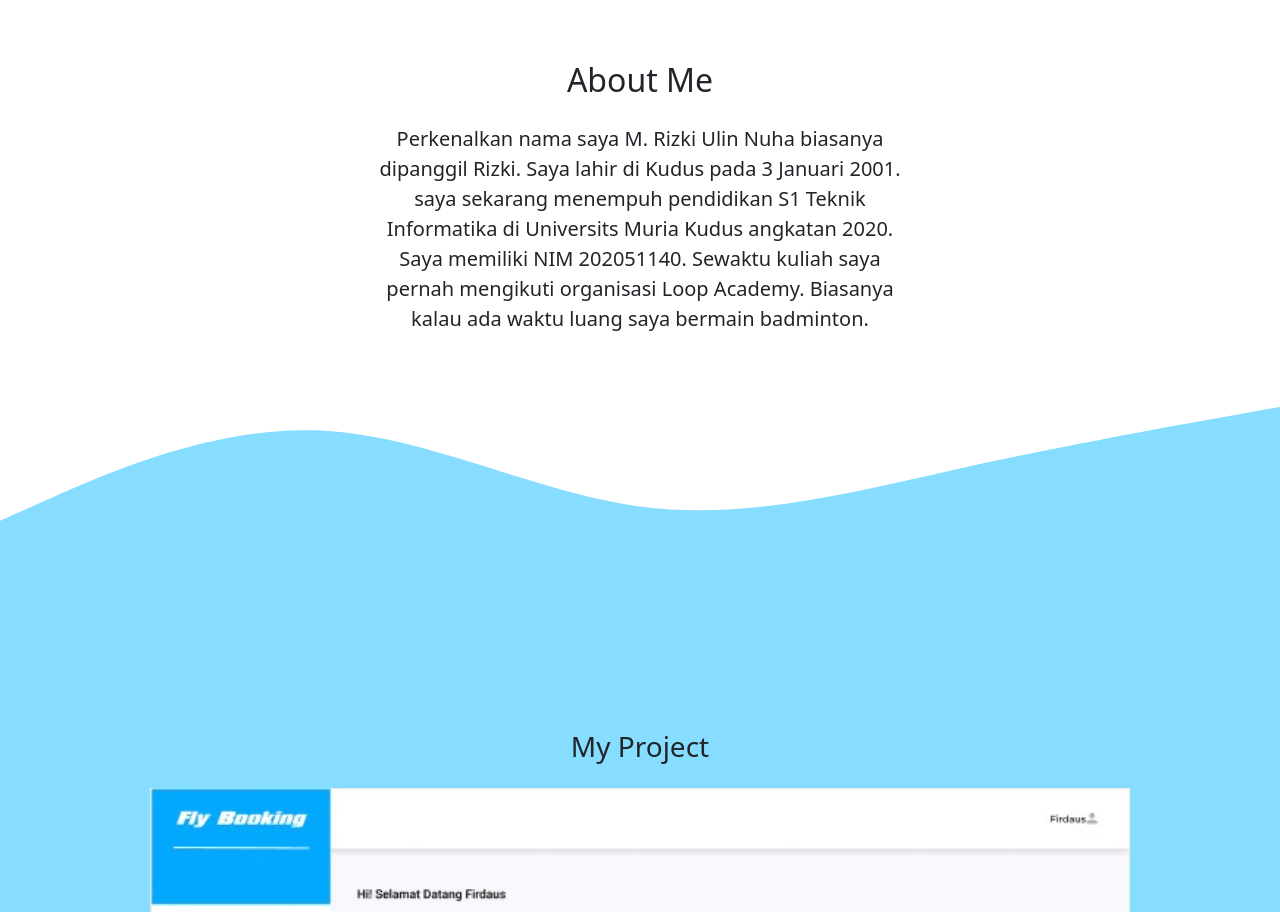
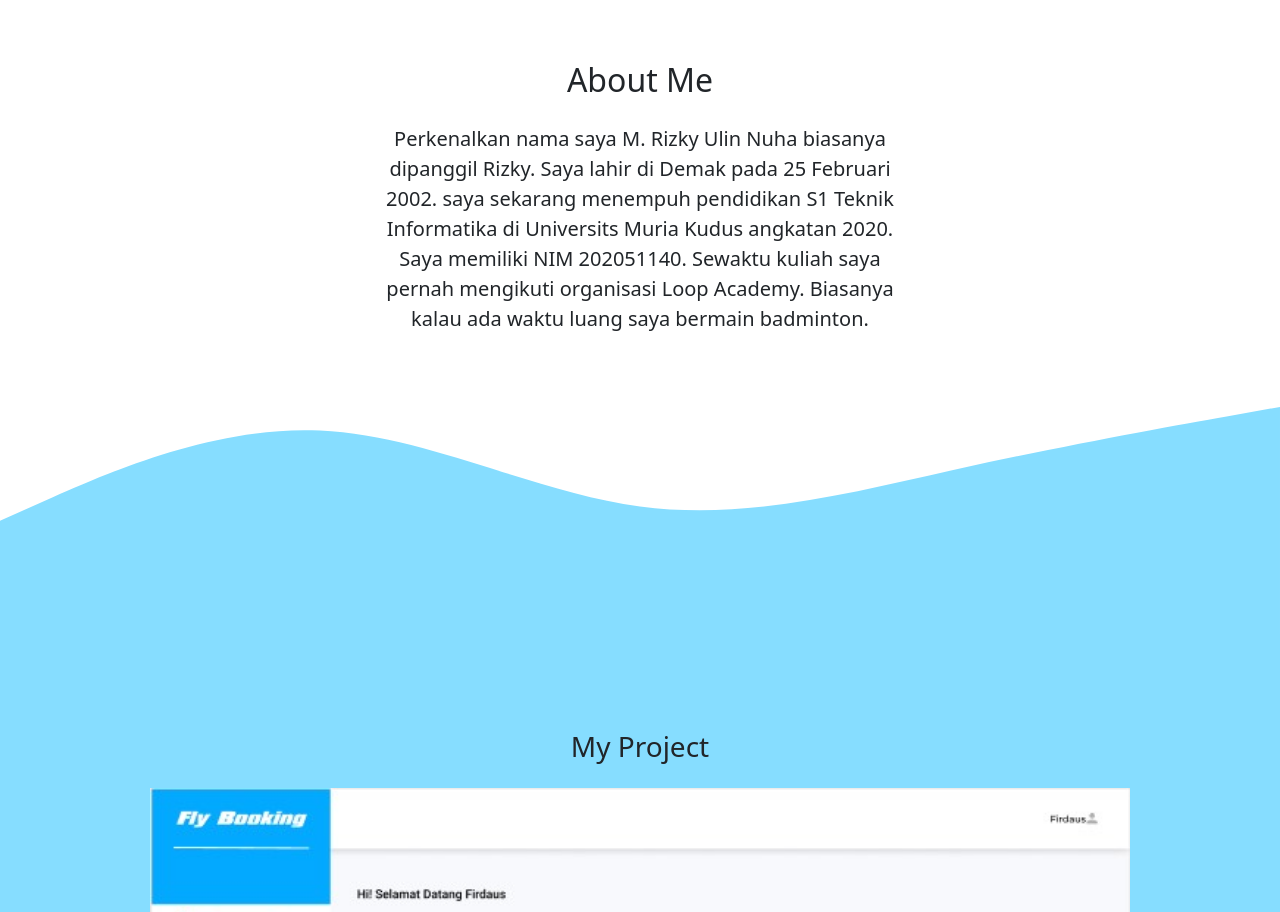
Before and after one commit to RizkiUlin/RizkiUlin.github.io, a plain HTML site: page index.html in a window 1280 px wide. Shown: the part 800-1712 px from the top of the page. Drawn offline with nearby package versions, Linux system fonts and the light colour scheme.

Commit message:
ganti about

```diff
--- a/index.html
+++ b/index.html
@@ -66,7 +66,7 @@
             </div>
             <div class="row justify-content-center fs-5 text-center">
                 <div class="col-md-6">
-                    <p>Perkenalkan nama saya M. Rizki Ulin Nuha biasanya dipanggil Rizki. Saya lahir di Kudus pada 3 Januari 2001. saya sekarang menempuh pendidikan S1 Teknik Informatika di Universits Muria Kudus angkatan 2020. Saya memiliki NIM 202051140. Sewaktu kuliah saya pernah mengikuti organisasi Loop Academy. Biasanya kalau ada waktu luang saya bermain badminton.</p>
+                    <p>Perkenalkan nama saya M. Rizky Ulin Nuha biasanya dipanggil Rizky. Saya lahir di Demak pada 25 Februari 2002. saya sekarang menempuh pendidikan S1 Teknik Informatika di Universits Muria Kudus angkatan 2020. Saya memiliki NIM 202051140. Sewaktu kuliah saya pernah mengikuti organisasi Loop Academy. Biasanya kalau ada waktu luang saya bermain badminton.</p>
                 </div>
             </div>
         </div>
```
